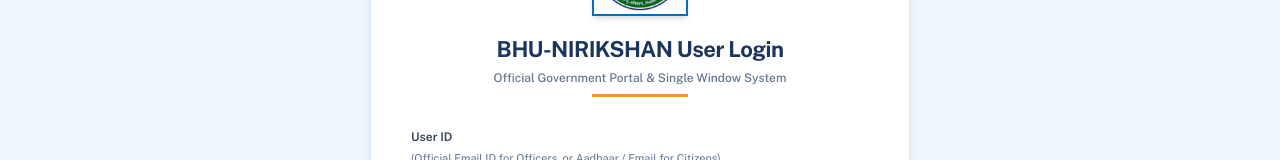
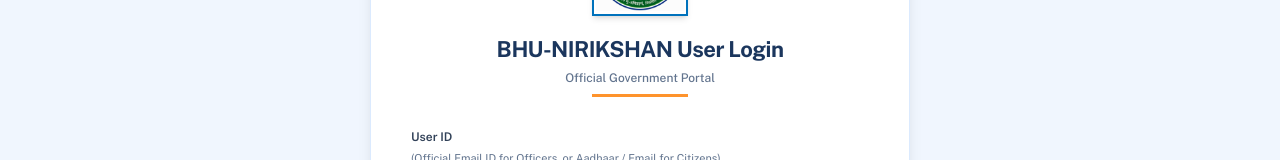
Before and after one commit to Pravesh-21/Land_Aquisition_Management_System, a Next.js app: page /login in a window 1280 px wide. Shown: the part 165-325 px from the top of the page. Built offline with nearby package versions, Linux system fonts and the light colour scheme.

Commit message:
fix(login): Set static subtitle to Official Government Portal

```diff
--- a/src/app/login/page.tsx
+++ b/src/app/login/page.tsx
@@ -146,7 +146,7 @@
                 {mode === 'login' ? 'BHU-NIRIKSHAN User Login' : 'Citizen / Landowner Registration'}
               </h1>
               <p className="text-xs text-slate-500 font-medium">
-                {mode === 'login' ? 'Official Government Portal & Single Window System' : 'Public e-KYC & Land Record Tracking Single Window'}
+                Official Government Portal
               </p>
               <div className="w-24 h-[3px] bg-[#FE932C] mx-auto rounded-full mt-2"></div>
             </div>
```
